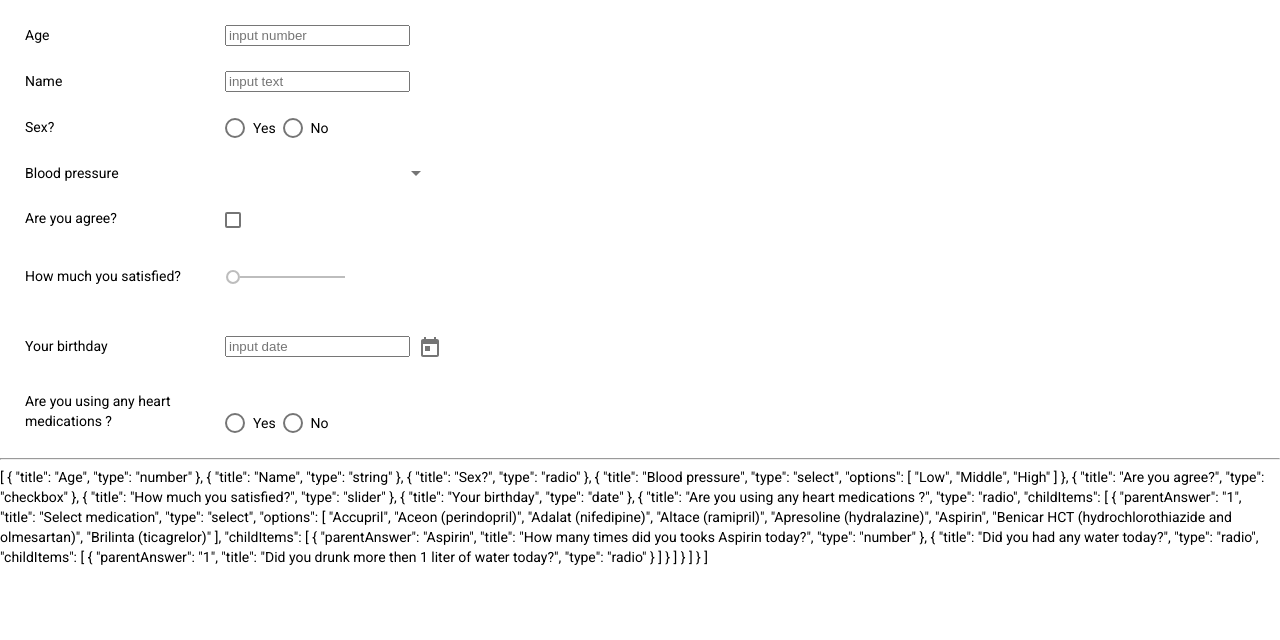
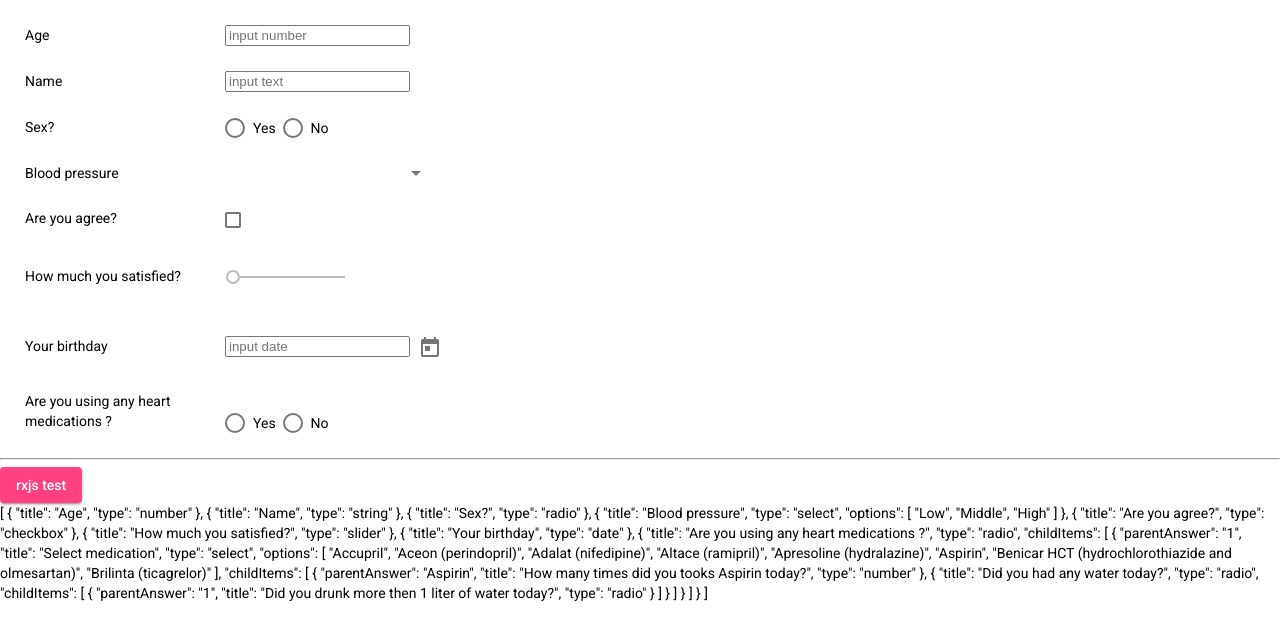
Before and after one commit to berlicon/clewmed, an Angular app: page / in a window 1280 px wide. Shown: the top 640 px of the page. Built offline with nearby package versions, Linux system fonts and the light colour scheme.

Commit message:
add button

```diff
--- a/src/app/questionnaire/questionnaire.module.ts
+++ b/src/app/questionnaire/questionnaire.module.ts
@@ -8,6 +8,7 @@
 import { MatNativeDateModule } from '@angular/material/core';
 import { MatRadioModule } from '@angular/material/radio';
 import { MatSelectModule } from '@angular/material/select';
+import { MatButtonModule } from '@angular/material/button';
 
 import { QuestionnaireComponent } from './questionnaire/questionnaire.component';
 import { QuestionnaireItemComponent } from './questionnaire-item/questionnaire-item.component';
@@ -26,7 +27,8 @@
     MatDatepickerModule,
     MatNativeDateModule,
     MatRadioModule,
-    MatSelectModule
+    MatSelectModule,
+    MatButtonModule
   ]
 })
 export class QuestionnaireModule { }
--- a/src/app/questionnaire/questionnaire/questionnaire.component.html
+++ b/src/app/questionnaire/questionnaire/questionnaire.component.html
@@ -3,4 +3,5 @@
 </div>
 
 <hr>
+<button mat-raised-button color="accent" (click)="onRxJsTestClick()">rxjs test</button><br>
 {{array | json}}
--- a/src/app/questionnaire/questionnaire/questionnaire.component.ts
+++ b/src/app/questionnaire/questionnaire/questionnaire.component.ts
@@ -14,4 +14,8 @@
 
   ngOnInit(): void {
   }
+
+  onRxJsTestClick(): void {
+    alert('onRxJsTestClick');
+  }
 }
```
Also changed, not shown: 1 other file (tests, documents, lock files or other folders).
